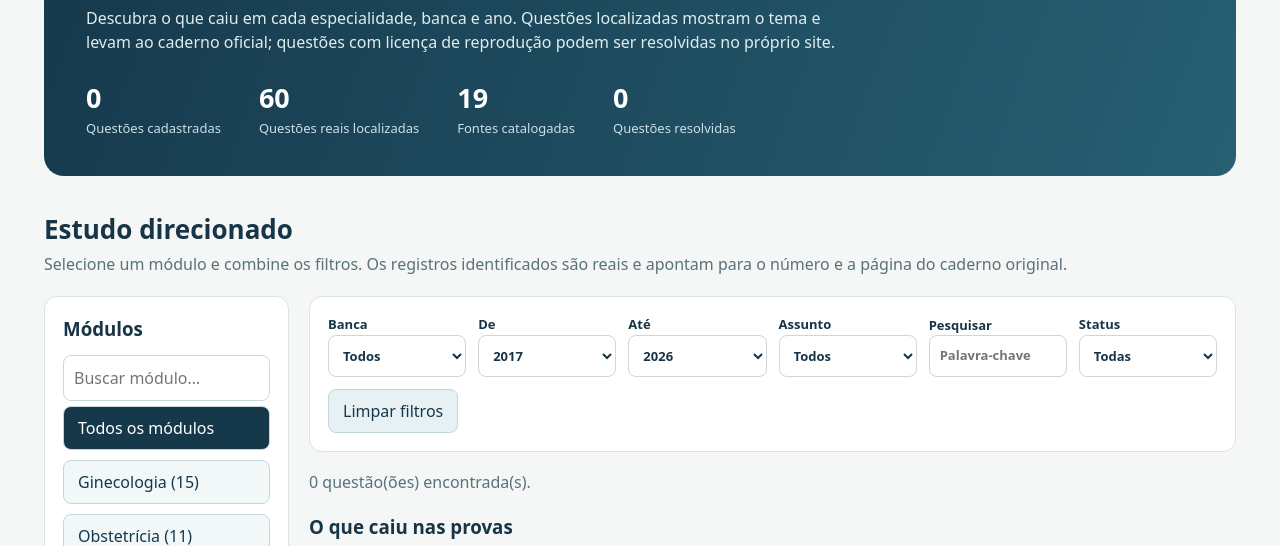
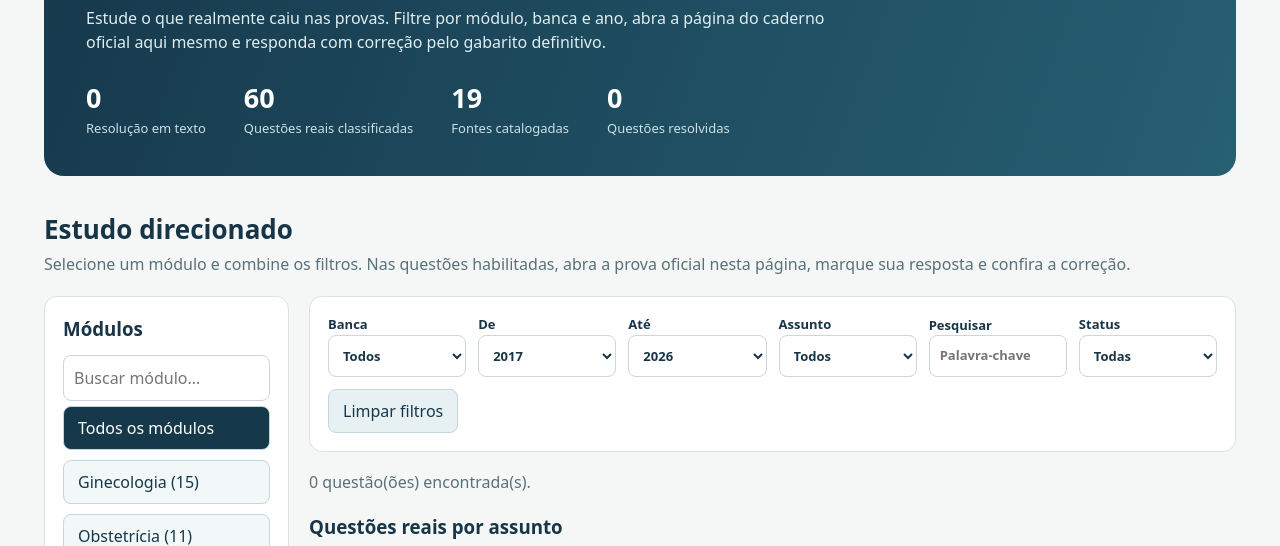
Before and after one commit to ige-app/atlas-med, a plain HTML site: page index.html in a window 1280 px wide. Shown: the part 254-800 px from the top of the page. Drawn offline with Linux system fonts and the light colour scheme.

Commit message:
ui: atualizar apresentação para resolução de provas oficiais dentro do site

```diff
--- a/index.html
+++ b/index.html
@@ -1,8 +1,8 @@
 <!doctype html>
 <html lang="pt-BR"><head><meta charset="utf-8"><meta name="viewport" content="width=device-width,initial-scale=1"><title>Atlas Med | Questões por módulo</title><link rel="stylesheet" href="styles.css"></head><body>
 <header><div class="brand">✚ ATLAS<span>MED</span></div><nav><button data-view="questoes" class="active">Questões</button><button data-view="acervo">Acervo de provas</button><button data-view="desempenho">Meu desempenho</button></nav></header>
-<main><section class="hero"><small>MEDICINA • 2017–2026</small><h1>As provas do <em>seu módulo.</em></h1><p>Descubra o que caiu em cada especialidade, banca e ano. Questões localizadas mostram o tema e levam ao caderno oficial; questões com licença de reprodução podem ser resolvidas no próprio site.</p><div class="metrics"><div><strong id="count">0</strong><span>Questões cadastradas</span></div><div><strong id="indexed-count">0</strong><span>Questões reais localizadas</span></div><div><strong id="sources-count">0</strong><span>Fontes catalogadas</span></div><div><strong id="solved-count">0</strong><span>Questões resolvidas</span></div></div></section>
-<section id="view-questoes" class="view"><div class="heading"><h2>Estudo direcionado</h2><p>Selecione um módulo e combine os filtros. Os registros identificados são reais e apontam para o número e a página do caderno original.</p></div><div class="layout"><aside class="panel"><h3>Módulos</h3><input id="module-search" placeholder="Buscar módulo…"><div id="modules"></div></aside><div class="mainarea"><div class="panel filters"><label>Banca<select id="bank"><option value="">Todas</option></select></label><label>De<select id="start"></select></label><label>Até<select id="end"></select></label><label>Assunto<select id="topic"><option value="">Todos</option></select></label><label>Pesquisar<input id="search" placeholder="Palavra-chave"></label><label>Status<select id="status"><option value="">Todas</option><option value="pending">Não resolvidas</option><option value="wrong">Erradas</option><option value="starred">Favoritas</option></select></label><button id="clear">Limpar filtros</button></div><p id="selection" class="muted"></p><h3 class="section-subtitle">O que caiu nas provas</h3><div id="indexed" class="cards"></div><h3 class="section-subtitle">Resolver no Atlas Med</h3><div id="questions" class="cards"></div></div></div></section>
+<main><section class="hero"><small>MEDICINA • 2017–2026</small><h1>As provas do <em>seu módulo.</em></h1><p>Estude o que realmente caiu nas provas. Filtre por módulo, banca e ano, abra a página do caderno oficial aqui mesmo e responda com correção pelo gabarito definitivo.</p><div class="metrics"><div><strong id="count">0</strong><span>Resolução em texto</span></div><div><strong id="indexed-count">0</strong><span>Questões reais classificadas</span></div><div><strong id="sources-count">0</strong><span>Fontes catalogadas</span></div><div><strong id="solved-count">0</strong><span>Questões resolvidas</span></div></div></section>
+<section id="view-questoes" class="view"><div class="heading"><h2>Estudo direcionado</h2><p>Selecione um módulo e combine os filtros. Nas questões habilitadas, abra a prova oficial nesta página, marque sua resposta e confira a correção.</p></div><div class="layout"><aside class="panel"><h3>Módulos</h3><input id="module-search" placeholder="Buscar módulo…"><div id="modules"></div></aside><div class="mainarea"><div class="panel filters"><label>Banca<select id="bank"><option value="">Todas</option></select></label><label>De<select id="start"></select></label><label>Até<select id="end"></select></label><label>Assunto<select id="topic"><option value="">Todos</option></select></label><label>Pesquisar<input id="search" placeholder="Palavra-chave"></label><label>Status<select id="status"><option value="">Todas</option><option value="pending">Não resolvidas</option><option value="wrong">Erradas</option><option value="starred">Favoritas</option></select></label><button id="clear">Limpar filtros</button></div><p id="selection" class="muted"></p><h3 class="section-subtitle">Questões reais por assunto</h3><div id="indexed" class="cards"></div><h3 class="section-subtitle">Questões em formato de texto</h3><div id="questions" class="cards"></div></div></div></section>
 <section id="view-acervo" class="view hidden"><div class="heading"><h2>Biblioteca de provas</h2><p>Links para portais e arquivos de origem. Uma fonte catalogada <b>não</b> equivale a prova importada.</p></div><div class="panel filters"><label>Instituição<select id="source-bank"><option value="">Todas</option></select></label><label>Ano<select id="source-year"><option value="">Todos</option></select></label></div><div id="sources" class="cards"></div></section>
 <section id="view-desempenho" class="view hidden"><div class="heading"><h2>Meu desempenho</h2><p>Dados armazenados neste navegador.</p></div><div class="panel"><div id="performance"></div><button id="reset-progress">Apagar histórico de respostas</button></div></section>
-</main><dialog id="quiz"><div id="quiz-body"></div><button id="close-quiz">Fechar</button></dialog><footer>ATLAS MED · Acervo em construção · Questões e gabaritos exigem revisão e autorização de uso</footer><script src="app.js" defer></script></body></html>
+</main><dialog id="quiz" aria-label="Resolver questão"><div id="quiz-body"></div><button id="close-quiz">Fechar</button></dialog><footer>ATLAS MED · Questões oficiais classificadas por módulo · Textos consultados nos PDFs das bancas</footer><script src="app.js" defer></script></body></html>
```
